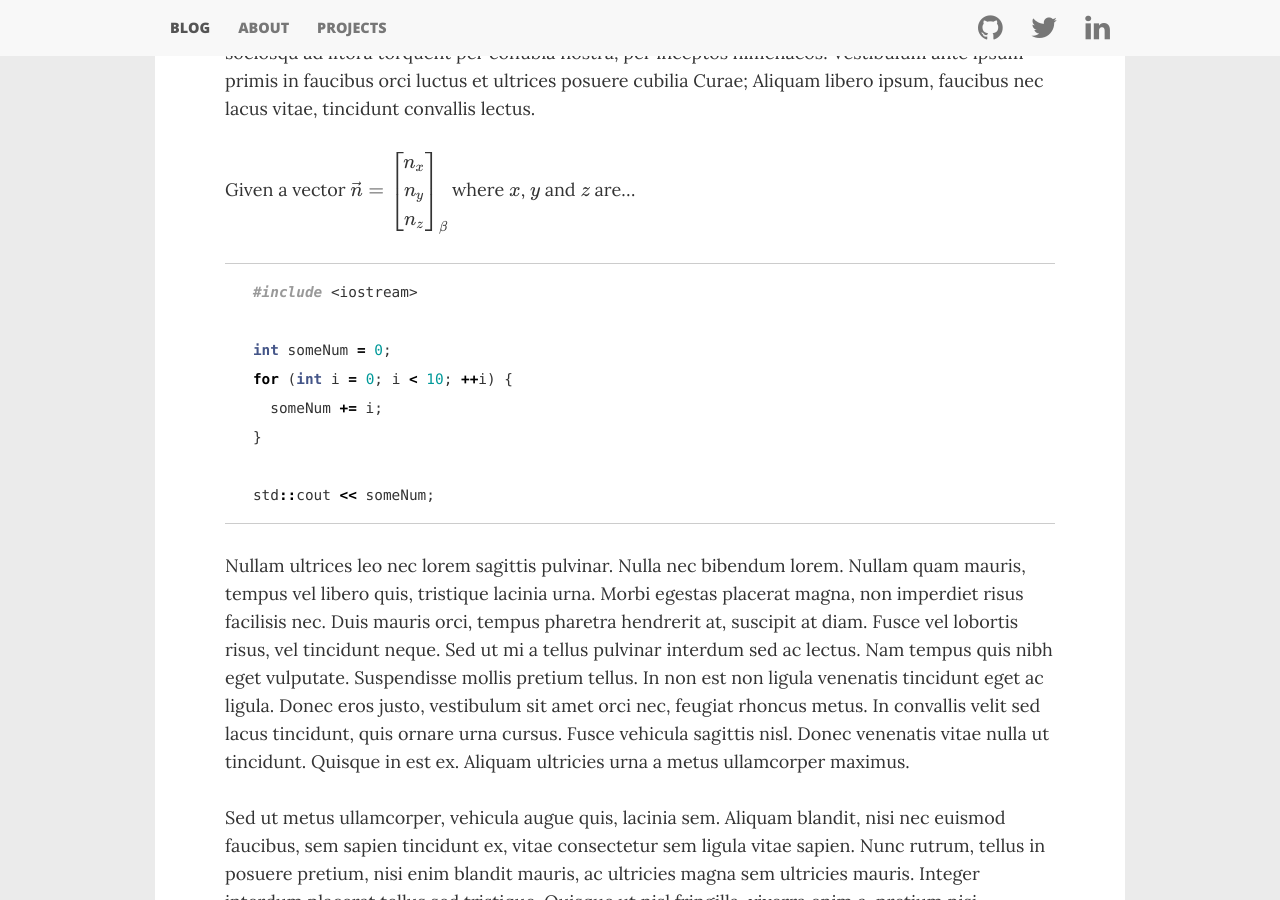
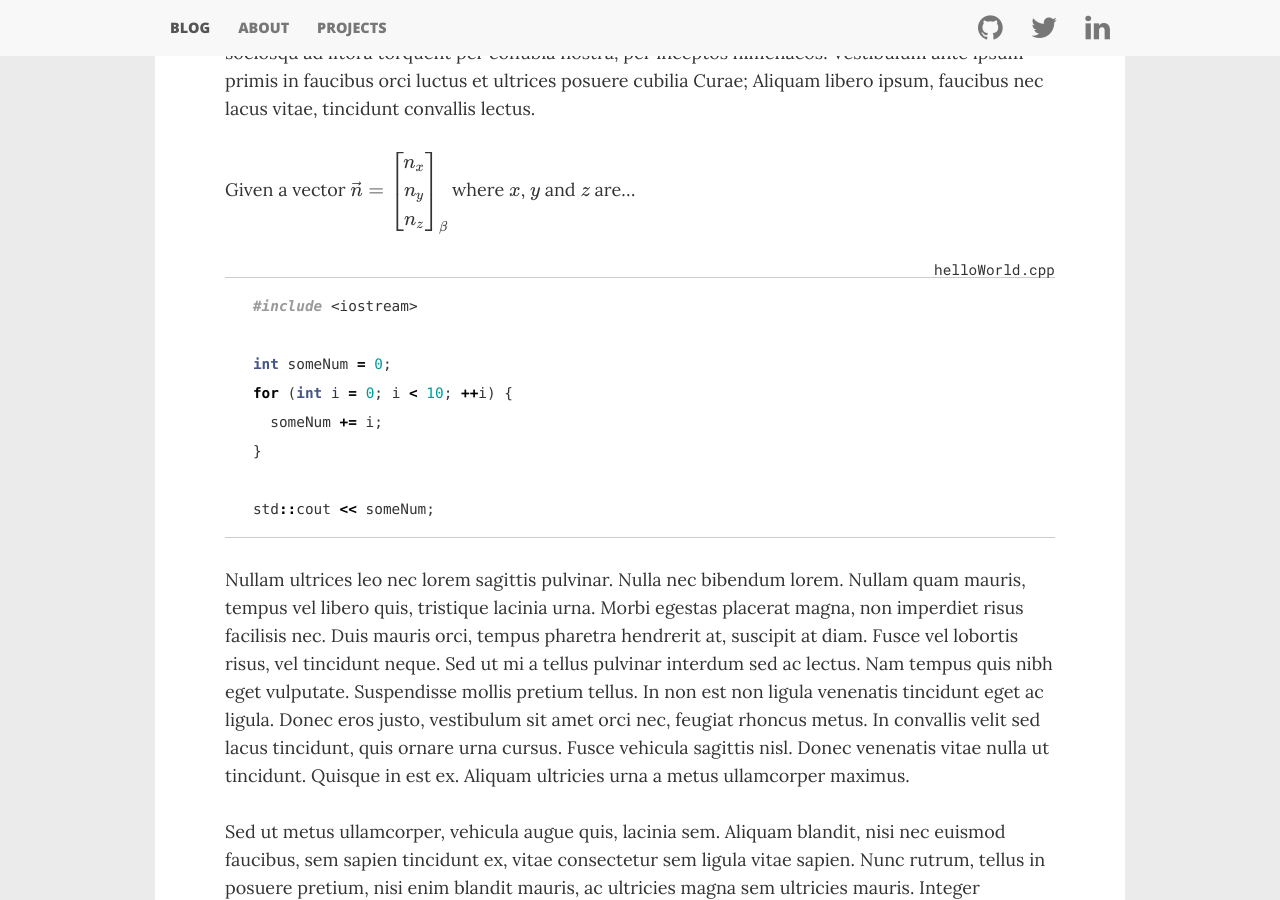
Before and after one commit to aarondgordon/aarondgordon.github.io, a Jekyll site: the page built from _posts/2016-8-24-introduction-to-spanning-sets-linear-independence-and-the-vector-space-basis.md, in a window 1280 px wide and 900 px high, scrolled down 1545 px. Built offline with Jekyll 4.4.1, drawn with Linux system fonts in a browser that asks for light colours; nearby versions of some CDN libraries; formulas are drawn with MathJax 3; comment, search, counter and statistics services are not loaded.

Commit message:
Adding test file name

````diff
--- a/_posts/2016-8-24-introduction-to-spanning-sets-linear-independence-and-the-vector-space-basis.md
+++ b/_posts/2016-8-24-introduction-to-spanning-sets-linear-independence-and-the-vector-space-basis.md
@@ -31,6 +31,9 @@ $$
 $$
 where $$x$$, $$y$$ and $$z$$ are...
 
+helloWorld.cpp
+{:.filename}
+
 ``` cpp
 #include <iostream>
 
````
